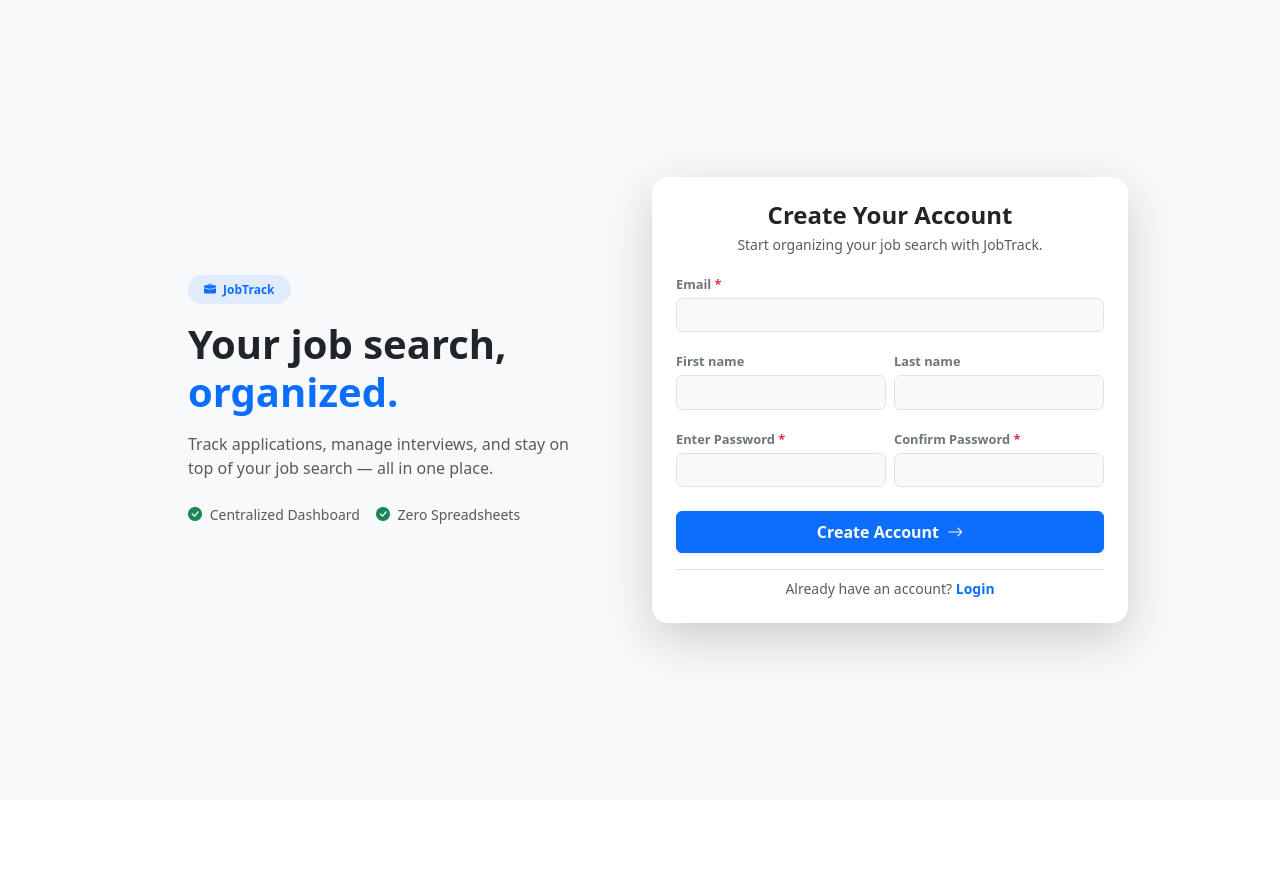
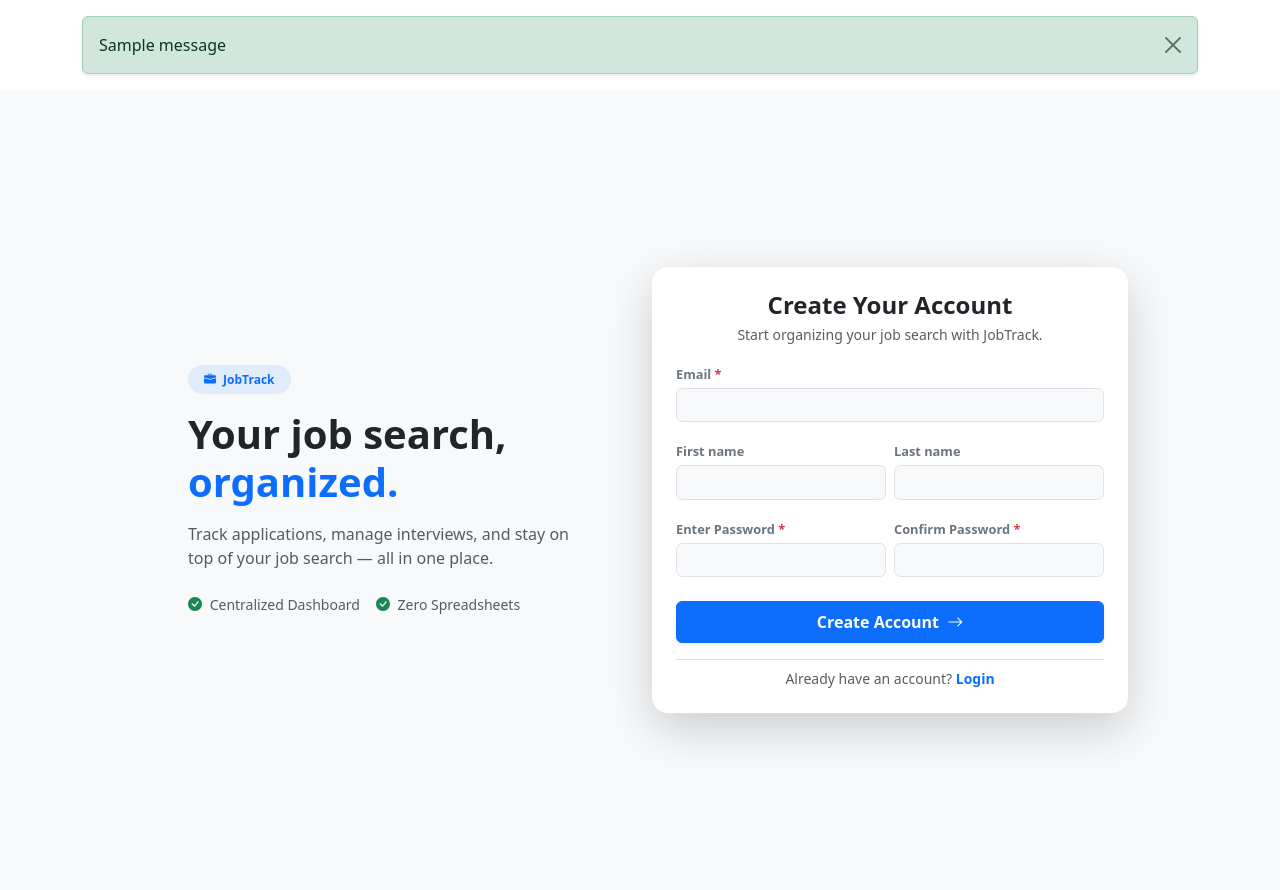
Before and after one commit to sayyamnegi19/JobTrack, a Django app: page /accounts/register/ in a window 1280 px wide. Shown: the part 56-946 px from the top of the page. Before the commit the page ends 721 px from the top, so only its background shows below. Run offline with Django 5.2, Linux system fonts and the light colour scheme; tables that the repository leaves empty hold one stand-in row (values such as "Sample post"); one stand-in notice (Sample message) is shown.

Commit message:
Feat: Add message rendering

```diff
--- a/templates/base.html
+++ b/templates/base.html
@@ -70,6 +70,17 @@
     </nav>
 
     <main>
+        {% if messages %}
+            <div class="container mt-3">
+                {% for message in messages %}
+                    <div class="alert {% if message.level_tag == 'error' %}alert-danger{% else %}alert-{{ message.level_tag }}{% endif %} alert-dismissible fade show shadow-sm" role="alert">
+                        {{ message }}
+                        <button type="button" class="btn-close" data-bs-dismiss="alert" aria-label="Close"></button>
+                    </div>
+                {% endfor %}
+            </div>
+        {% endif %}
+
         {% block content %}
 
         {% endblock %}
```
